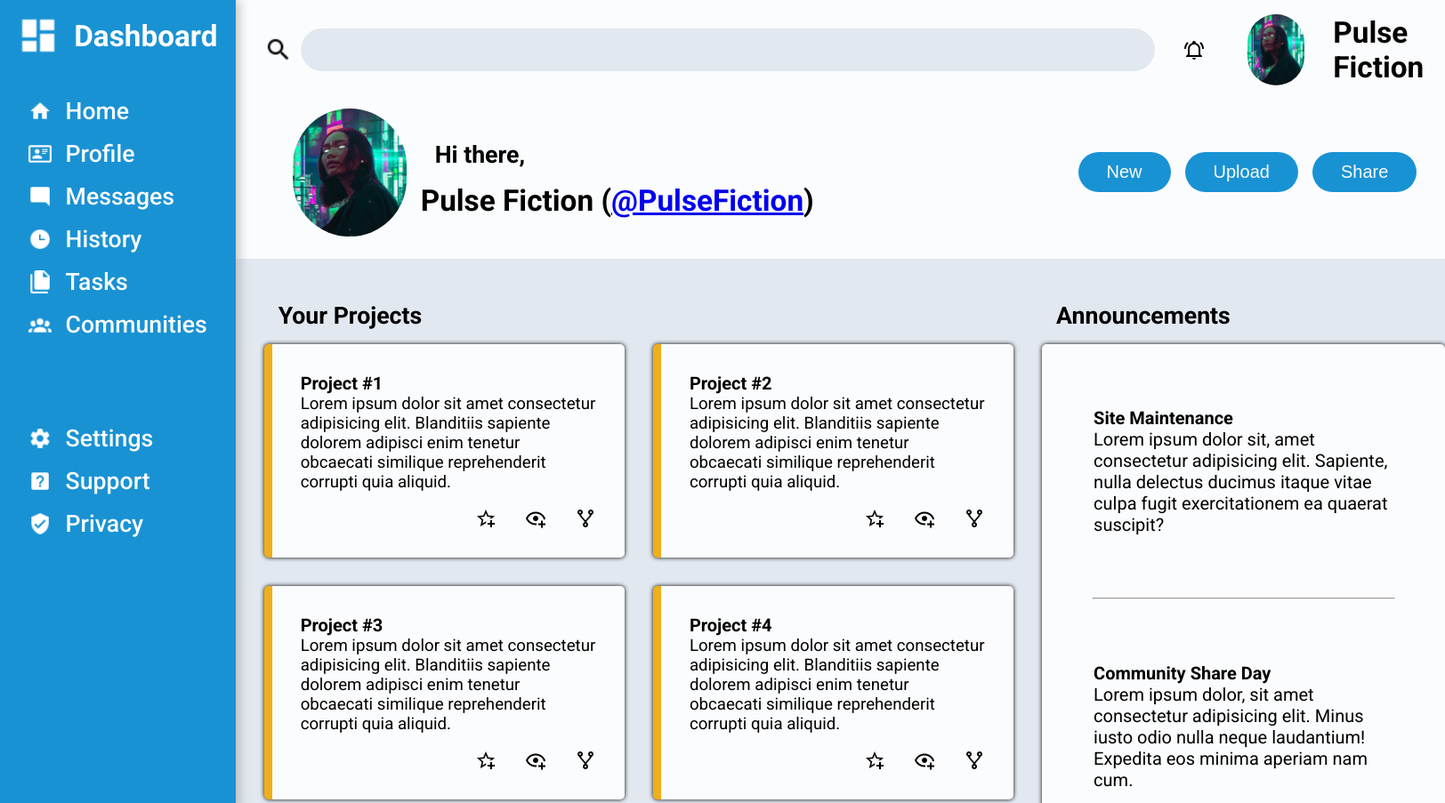
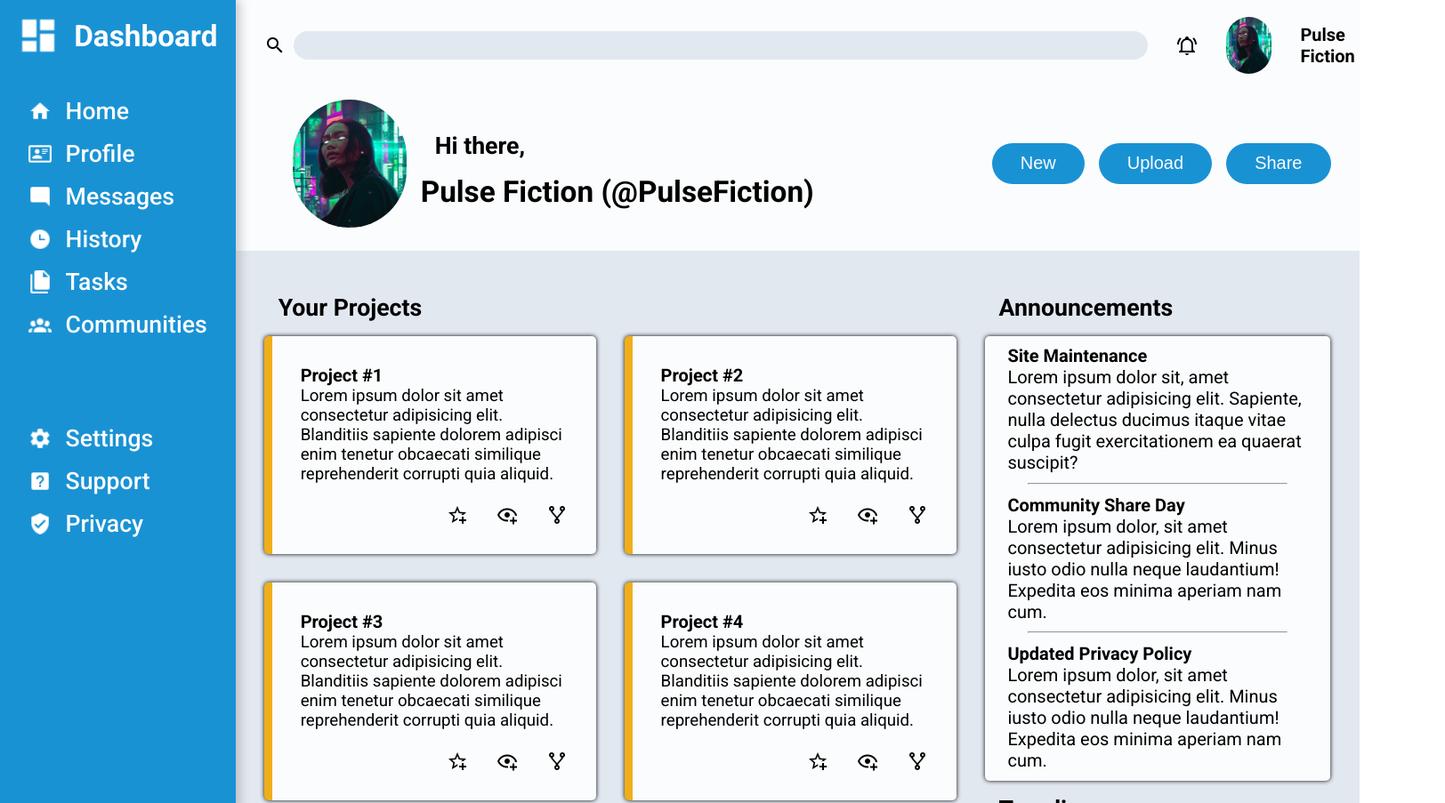
Before and after one commit to PulseFiction/odin-admin-dashboard, a plain HTML site: page index.html in a window 1280 px wide. Shown: the top 903 px of the page at 89% size, 1624 px wide, since content can reach past the window. Drawn offline with Linux system fonts and the light colour scheme.

Commit message:
Finalised layout design and tidied up code.

```diff
--- a/style.css
+++ b/style.css
@@ -15,7 +15,7 @@
 
 body {
     font-family: 'Roboto', sans-serif;
-    height: 100%;
+
 
 
 
@@ -25,9 +25,11 @@ body {
     display: grid;
     grid-template-columns: 1fr 6fr;
     grid-template-rows: 1fr 6fr;
+    max-height: 100vh;
 
 
 }
+
 
 /* Header */
 
@@ -48,12 +50,12 @@ body {
     display: flex;
     align-items: center;
     gap: 0.6rem;
-    padding: 0 2rem;
+    padding: 1.2rem 2rem;
 }
 
 .magnify,
 .bell {
-    width: 2rem;
+    width: 1.5rem;
 }
 
 .search {
@@ -61,7 +63,7 @@ body {
     border-radius: 25px;
     border: none;
     width: 60rem;
-    height: 3rem;
+    height: 2rem;
     padding: 1rem;
     font-size: 15pt;
 }
@@ -69,8 +71,12 @@ body {
 .header__searchbar-profile {
     display: flex;
     align-items: center;
-    gap: 3rem;
+    gap: 2rem;
 
+}
+
+.header__searchbar__profile-name > h2 {
+    font-size: 15pt;
 }
 
 
@@ -82,8 +88,8 @@ body {
 }
 
 .header__searchbar-profile-name-pfp {
-    width: 5rem;
-    height: 5rem;
+    width: 3.5rem;
+    height: 4rem;
     border-radius: 50px;
 }
 
@@ -124,6 +130,20 @@ button {
     color: var(--clr-primary-white);
 }
 
+button:hover {
+    background-color: var(--clr-primary-grey);
+    color: var(--clr-primary-blue);
+    cursor: pointer;
+}
+
+a {
+    text-decoration: none;
+    color: black;
+}
+
+a:hover {
+    color: var(--clr-primary-blue);
+}
 
 /* Sidebar */
 
@@ -203,6 +223,8 @@ li > img {
     display: grid;
     grid-template-columns: repeat(2, 1fr);
     gap: 2rem;
+    height: 100vh;
+    align-self: stretch;
 
 }
 
@@ -211,8 +233,6 @@ li > img {
 .main__projects-panel {
     background-color: var(--clr-primary-white);
     border-radius: 5px;
-    height: 15rem;
-
     padding: 2rem;
     border-left: 0.6rem solid var(--clr-primary-yellow);
     box-shadow: 0px 0px 5px 0px black;
@@ -243,7 +263,8 @@ li > img {
 }
 
 .main__announcements {
-    padding: 2rem 0rem;
+    padding-top: 2rem;
+    padding-right: 2rem;
 
 }
 
@@ -256,6 +277,7 @@ li > img {
     flex-direction: column;
     justify-content: space-evenly;
     align-items: center;
+
 
 
 
@@ -289,9 +311,9 @@ h3 {
 
 .main__trending {
     grid-column: 2 /3;
-
     margin-top: 1rem;
-    padding: 2rem 0rem;
+    padding-top: 3rem;
+    padding-right: 2rem;
 }
 
 .main__trending-content {
```
Also changed, not shown: 1 other file.
